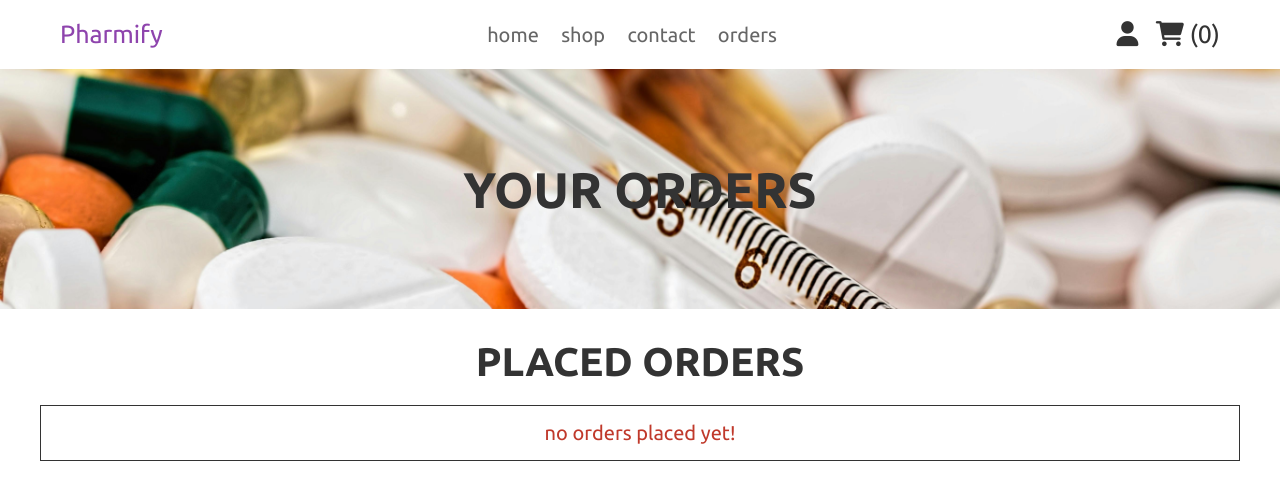
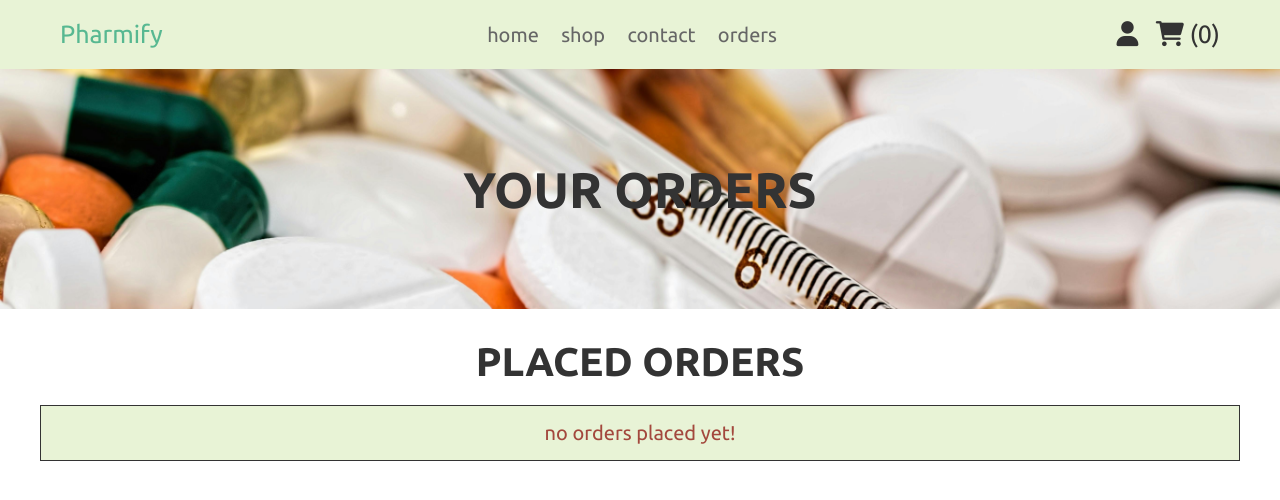
Before and after one commit to Madmax2810/Pharmify---Online-Pharmacy, a PHP site: page /orders.php in a window 1280 px wide. Shown: the top 500 px of the page. Run offline with PHP 8.4, Linux system fonts and the light colour scheme; the visitor is signed in with stand-in values (Sample User, id 1); data that the repository does not hold is empty.

Commit message:
Styles and stuff

```diff
--- a/css/style.css
+++ b/css/style.css
@@ -1,11 +1,11 @@
 @import url('https://fonts.googleapis.com/css2?family=Ubuntu:ital,wght@0,300;0,400;0,500;0,700;1,300;1,400;1,500;1,700&display=swap');
 
 :root{
-   --purple:#8e44ad;
-   --red:#c0392b;
+   --teal:#57b891;
+   --red:#a3483d;
    --orange:#f39c12;
    --black:#333;
-   --white:#fff;
+   --white:#e8f3d6;
    --light-color:#666;
    --light-white:#ccc;
    --light-bg:#f5f5f5;
@@ -23,7 +23,7 @@
 }
 
 *::selection{
-   background-color: var(--purple);
+   background-color: var(--teal);
    color:var(--white);
 }
 
@@ -37,7 +37,7 @@
 }
 
 *::-webkit-scrollbar-thumb{
-   background-color: var(--purple);
+   background-color: var(--teal);
 }
 
 html{
@@ -282,7 +282,7 @@ section{
 
 .header .header-2 .flex .logo{
    font-size: 2.5rem;
-   color:var(--purple);
+   color:var(--teal);
 }
 
 .header .header-2 .flex .navbar a{
--- a/orders.php
+++ b/orders.php
@@ -54,7 +54,7 @@ if(!isset($user_id)){
          <p> address : <span><?php echo $fetch_orders['address']; ?></span> </p>
          <p> payment method : <span><?php echo $fetch_orders['method']; ?></span> </p>
          <p> your orders : <span><?php echo $fetch_orders['total_products']; ?></span> </p>
-         <p> total price : <span>$<?php echo $fetch_orders['total_price']; ?>/-</span> </p>
+         <p> total price : <span>₹<?php echo $fetch_orders['total_price']; ?>/-</span> </p>
          <p> payment status : <span style="color:<?php if($fetch_orders['payment_status'] == 'pending'){ echo 'red'; }else{ echo 'green'; } ?>;"><?php echo $fetch_orders['payment_status']; ?></span> </p>
          </div>
       <?php
--- a/shop.php
+++ b/shop.php
@@ -47,7 +47,7 @@ if(isset($_POST['add_to_cart'])){
 </head>
 <body>
 
-<?php include 'header.php'; ?>
+ <?php include 'header.php'; ?>
 
 <div class="heading">
    <h3>our shop</h3>
```
Also changed, not shown: other parts of css/style.css (+12 -12 lines).
